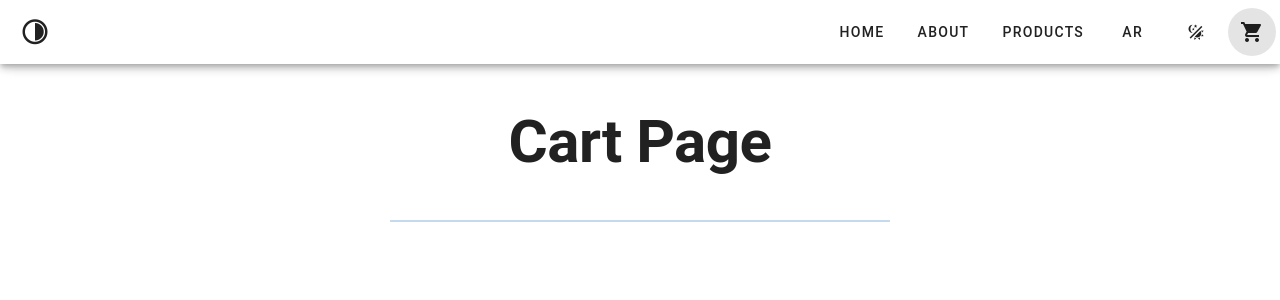
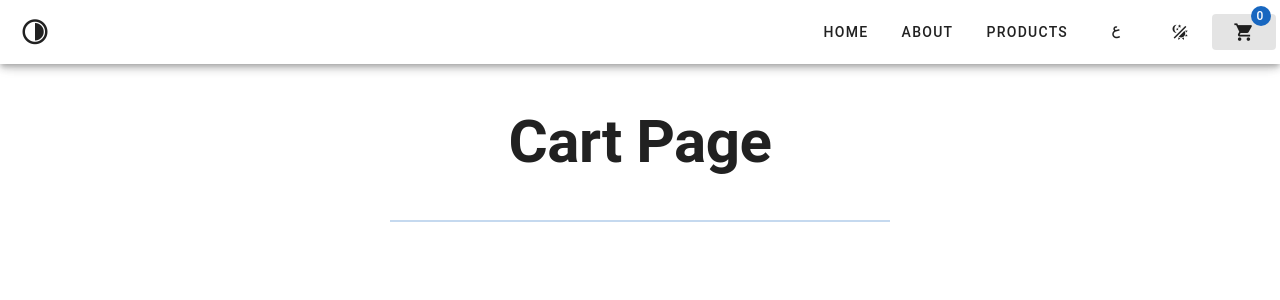
Before and after one commit to TaiseerAlmedani/Albaraka-store, a Vue app: page /cart in a window 1280 px wide. Shown: the top 300 px of the page. Built offline with nearby package versions, Linux system fonts and the light colour scheme.

Commit message:
add i18n add arabic & english

```diff
--- a/package.json
+++ b/package.json
@@ -15,6 +15,7 @@
     "pinia-plugin-persistedstate": "^3.2.1",
     "roboto-fontface": "*",
     "vue": "^3.2.0",
+    "vue-i18n": "^9.8.0",
     "vue-router": "^4.0.0",
     "vuetify": "^3.0.0"
   },
--- a/src/components/ProductItem.vue
+++ b/src/components/ProductItem.vue
@@ -1,5 +1,5 @@
 <template>
-<v-card theme="dark">
+<v-card>
   <v-card-title class="text-center">
     {{ product.title }}
   </v-card-title>
--- a/src/layouts/default/AppBar.vue
+++ b/src/layouts/default/AppBar.vue
@@ -3,21 +3,37 @@
     <v-app-bar-title>
      <v-icon icon="mdi-circle-slice-4" />
     </v-app-bar-title>
-      <v-btn to="/" exact>Home</v-btn>
-      <v-btn to="/about">About</v-btn>
+      <v-btn to="/" exact>{{ $t('appbar.home') }}</v-btn>
+      <v-btn to="/about">{{ $t('appbar.about') }}</v-btn>
       <v-btn to="/products">products</v-btn>
-      <v-btn>Ar</v-btn>
+      <v-btn @click="changeLocale"><v-icon>
+        {{ i18n.global.locale === 'ar' ? 'mdi mdi-alpha-e' : 'mdi mdi-abjad-arabic' }}
+      </v-icon></v-btn>
       <v-btn @click="toggleTheme"><v-icon>mdi mdi-theme-light-dark</v-icon></v-btn>
-      <v-btn to="/cart" icon="mdi-cart"></v-btn>
+      <v-btn to="/cart">
+         <v-badge :content="cart.items.length" color="primary" floating>
+          <v-icon size="large">mdi-cart</v-icon>
+        </v-badge>
+      </v-btn>
   </v-app-bar>
 </template>
 
 <script setup>
-import { useTheme } from 'vuetify'
-// console.log(useTheme);
+import { useCartStore } from '@/stores/cart';
+import { useTheme , useLocale } from 'vuetify'
+import i18n from '@/plugins/i18n'
+
+const cart  = useCartStore()
 const theme = useTheme()
+const { current } = useLocale()
+
 
 function toggleTheme() {
   theme.global.name.value = theme.global.current.value.dark ? 'light' : 'dark'
 }
+
+function changeLocale() {
+  current.value      = current.value      === 'ar' ? 'en' : 'ar'
+  i18n.global.locale = i18n.global.locale === 'ar' ? 'en' :'ar'
+}
 </script>
--- /dev/null
+++ b/src/plugins/i18n.js
@@ -0,0 +1,38 @@
+import { createI18n } from 'vue-i18n'
+
+const messages = {
+  en: {
+    message: {
+      hello: 'hello world',
+    },
+    appbar:{
+      home:'Home',
+      about:'About',
+    },
+    heroSection:{
+      title:' All your needs in one market',
+      subtitle:'see all',
+    }
+  },
+  ar: {
+    message: {
+      hello: 'مرحبا ايها العالم',
+    },
+    appbar: {
+      home: 'الرئيسية',
+      about: 'حول',
+    },
+    heroSection: {
+      title: 'كل ما تحتاجه موجود',
+      subtitle: 'استعراض الكل',
+    }
+  }
+}
+
+const i18n = createI18n({
+  locale: 'en',
+  fallbackLocale: 'en',
+   messages,
+})
+
+export default i18n
--- a/src/plugins/index.js
+++ b/src/plugins/index.js
@@ -9,6 +9,7 @@ import vuetify from './vuetify'
 import router from '../router'
 import { createPinia } from 'pinia'
 import piniaPluginPersistedstate from 'pinia-plugin-persistedstate'
+import i18n from './i18n'
 
 const pinia = createPinia()
 pinia.use(piniaPluginPersistedstate)
@@ -18,4 +19,5 @@ export function registerPlugins (app) {
     .use(vuetify)
     .use(router)
     .use(pinia)
+    .use(i18n)
 }
--- a/src/plugins/vuetify.js
+++ b/src/plugins/vuetify.js
@@ -10,9 +10,15 @@ import 'vuetify/styles'
 
 // Composables
 import { createVuetify } from 'vuetify'
+import { ar, en } from 'vuetify/locale'
 
 // https://vuetifyjs.com/en/introduction/why-vuetify/#feature-guides
 export default createVuetify({
+  locale: {
+    locale: 'en',
+    fallback: 'en',
+    messages: { ar , en },
+  },
   theme: {
     themes: {
       light: {
--- a/src/views/Home.vue
+++ b/src/views/Home.vue
@@ -5,10 +5,10 @@
         Albaraka store
       </h1>
       <h4 class="subtitle text-h3">
-        All your needs in one market
+        {{ $t('heroSection.title') }}
       </h4>
       <v-btn to="/products" color="primary mt-10">
-        All Prducts <v-icon>mdi mdi-arrow-right</v-icon>
+                {{ $t('heroSection.subtitle') }} <v-icon>mdi mdi-arrow-right</v-icon>
       </v-btn>
     </div>
   </v-parallax>
```
Also changed, not shown: 1 other file (tests, documents, lock files or other folders).
